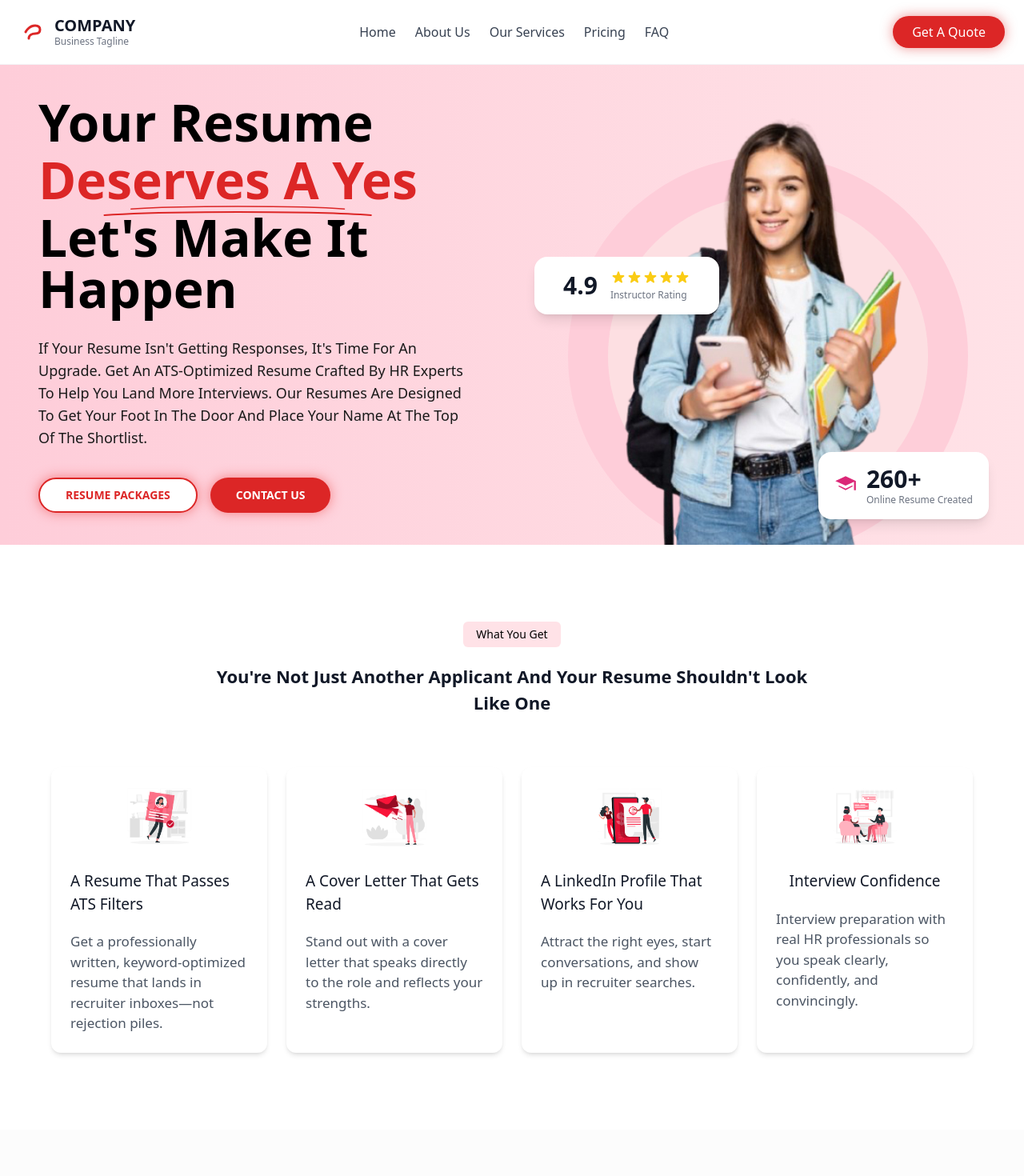
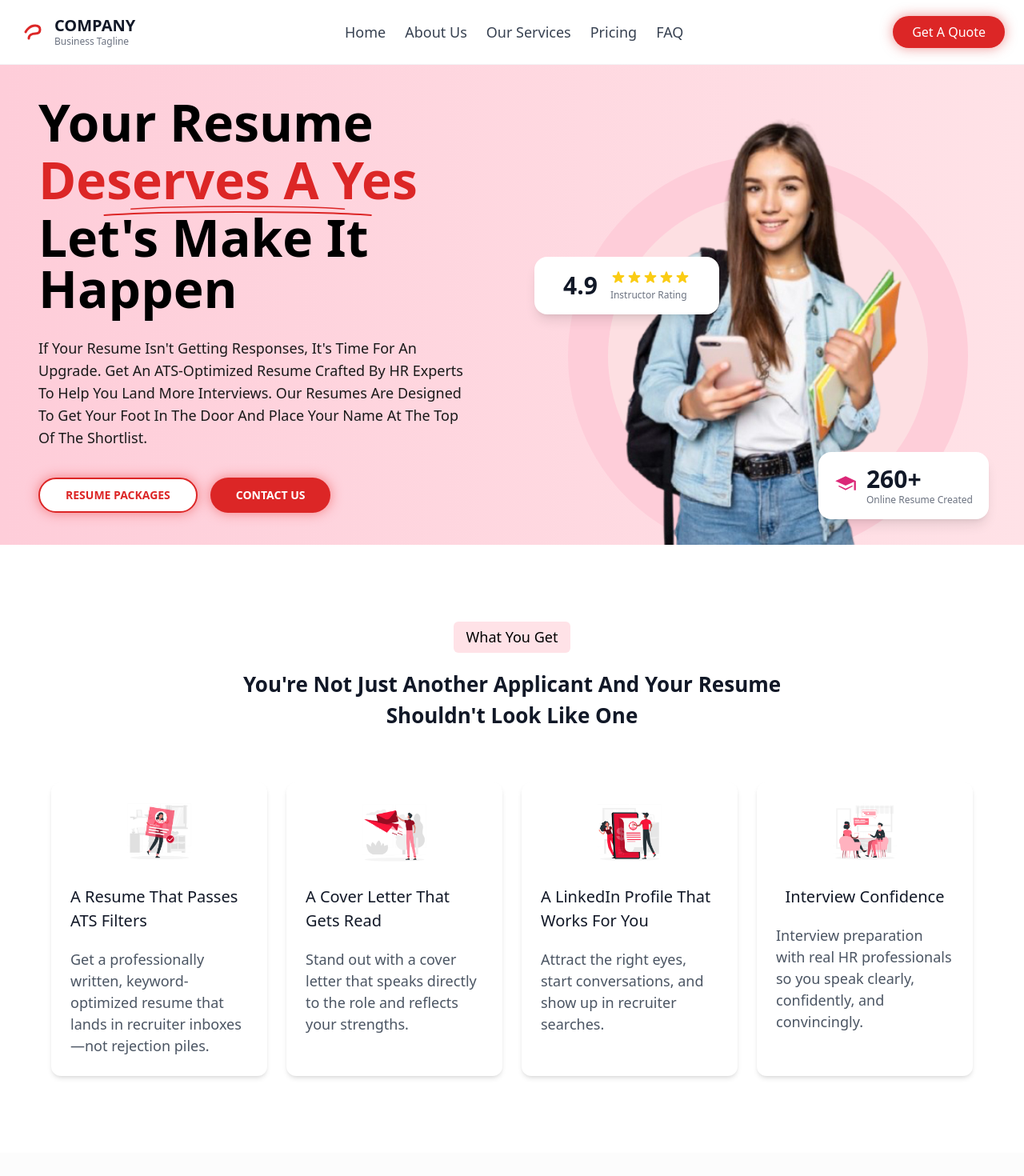
Before and after one commit to jasleenk8999/Resume-Site, a React (Vite) app: page / in a window 1280 px wide. Shown: the top 1470 px of the page at 80% size. Built offline with nearby package versions, Linux system fonts and the light colour scheme; the HTML template or start-up script is replaced by a standard one.

Commit message:
Update font sizes and styling across components

```diff
--- a/src/components/FeaturesSection.tsx
+++ b/src/components/FeaturesSection.tsx
@@ -39,10 +39,10 @@ const FeaturesSection = () => {
       <div className="container mx-auto px-4">
         {/* Section Header */}
         <div className="text-center mb-16">
-          <span className="inline-block bg-[#FFE2E7] text-black text-sm font-medium px-4 py-1.5 rounded-md mb-1">
+          <span className="inline-block bg-[#FFE2E7] text-black text-[18px] font-medium px-4 py-1.5 rounded-md mb-1">
             What You Get
           </span>
-          <h2 className="text-[22px] font-semibold text-gray-900 max-w-3xl mx-auto mt-4">
+          <h2 className="text-[26px] font-semibold text-gray-900 max-w-3xl mx-auto mt-4">
             You're Not Just Another Applicant And Your Resume Shouldn't Look Like One
           </h2>
         </div>
@@ -66,10 +66,10 @@ const FeaturesSection = () => {
                       }}
                     />
                   </div>
-                  <h3 className="text-[19px] font-normal text-gray-900 mb-4 text-left">
+                  <h3 className="text-[20px] font-normal text-gray-900 mb-4 text-left">
                     {feature.title}
                   </h3>
-                  <p className="text-gray-600 flex-grow text-[17px] font-light text-left mt-1">
+                  <p className="text-gray-600 flex-grow text-[18px] font-light text-left mt-1">
                     {feature.description}
                   </p>
                 </div>
--- a/src/components/Header.tsx
+++ b/src/components/Header.tsx
@@ -54,31 +54,31 @@ const Header = () => {
           <nav className="hidden lg:flex items-center gap-6">
             <Link
               to="/"
-              className="text-base font-medium text-gray-700 hover:text-red-600 transition-colors font-['Nunito Sans']"
+              className="text-[18px] font-medium text-gray-700 hover:text-red-600 transition-colors font-['Nunito Sans']"
             >
               Home
             </Link>
             <Link
               to="/about"
-              className="text-base font-medium text-gray-700 hover:text-red-600 transition-colors font-['Nunito Sans']"
+              className="text-[18px] font-medium text-gray-700 hover:text-red-600 transition-colors font-['Nunito Sans']"
             >
               About Us
             </Link>
             <Link
               to="/services"
-              className="text-base font-medium text-gray-700 hover:text-red-600 transition-colors font-['Nunito Sans']"
+              className="text-[18px] font-medium text-gray-700 hover:text-red-600 transition-colors font-['Nunito Sans']"
             >
               Our Services
             </Link>
             <Link
               to="/pricing"
-              className="text-base font-medium text-gray-700 hover:text-red-600 transition-colors font-['Nunito Sans']"
+              className="text-[18px] font-medium text-gray-700 hover:text-red-600 transition-colors font-['Nunito Sans']"
             >
               Pricing
             </Link>
             <Link
               to="/faq"
-              className="text-base font-medium text-gray-700 hover:text-red-600 transition-colors font-['Nunito Sans']"
+              className="text-[18px] font-medium text-gray-700 hover:text-red-600 transition-colors font-['Nunito Sans']"
             >
               FAQ
             </Link>
--- a/src/components/HeroSection.tsx
+++ b/src/components/HeroSection.tsx
@@ -25,7 +25,7 @@ const HeroSection = () => {
               <div className="text-black">Let's Make It Happen</div>
             </h1>
 
-            <p className="text-base sm:text-lg leading-7 max-w-xl font-['Nunito Sans']">
+            <p className="text-[16px] sm:text-lg leading-7 max-w-xl font-['Nunito Sans']">
               If Your Resume Isn't Getting Responses, It's Time For An Upgrade. Get An ATS-Optimized Resume Crafted By HR Experts To Help You Land More Interviews. Our Resumes Are Designed To Get Your Foot In The Door And Place Your Name At The Top Of The Shortlist.
             </p>
 
```
